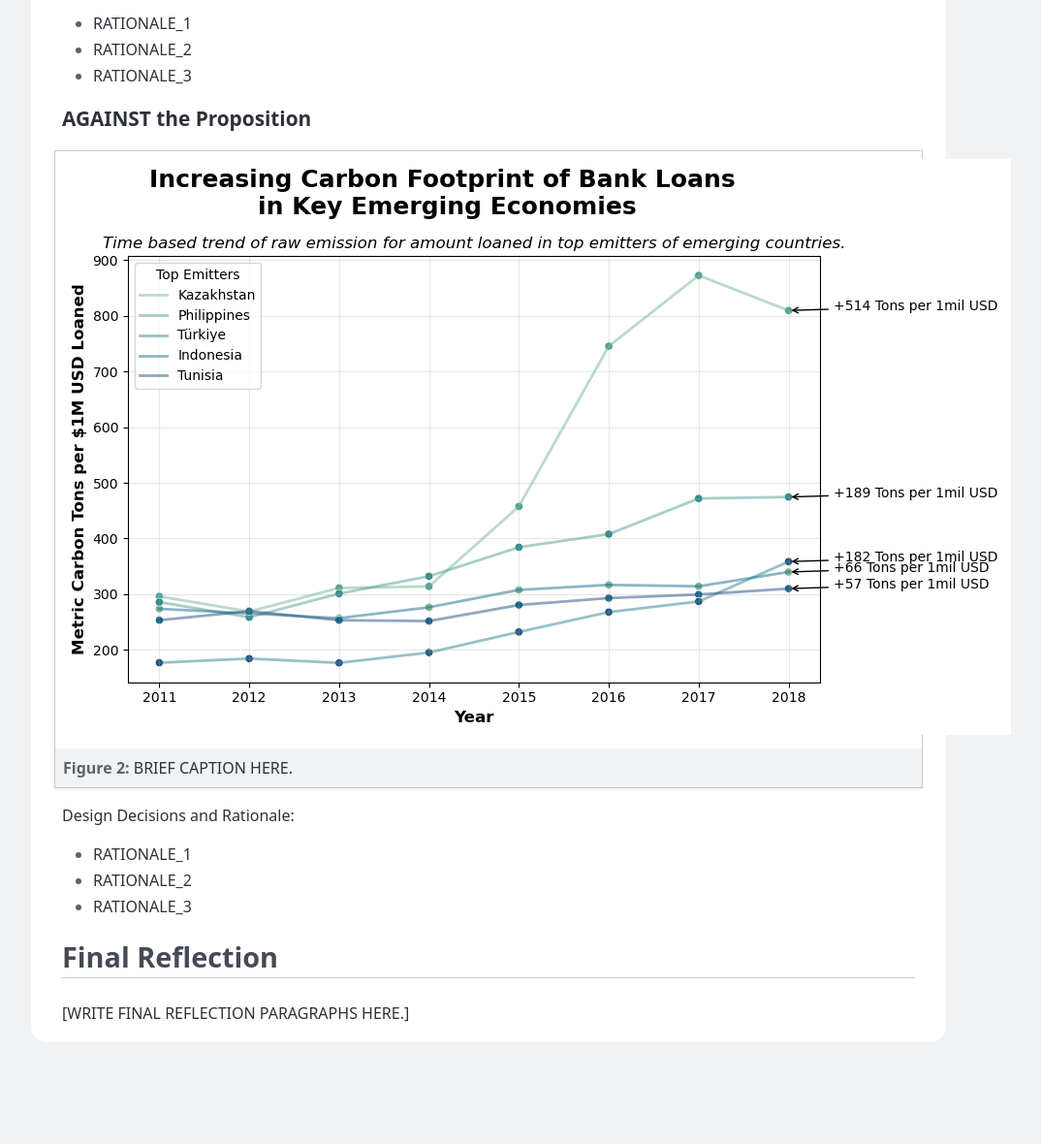
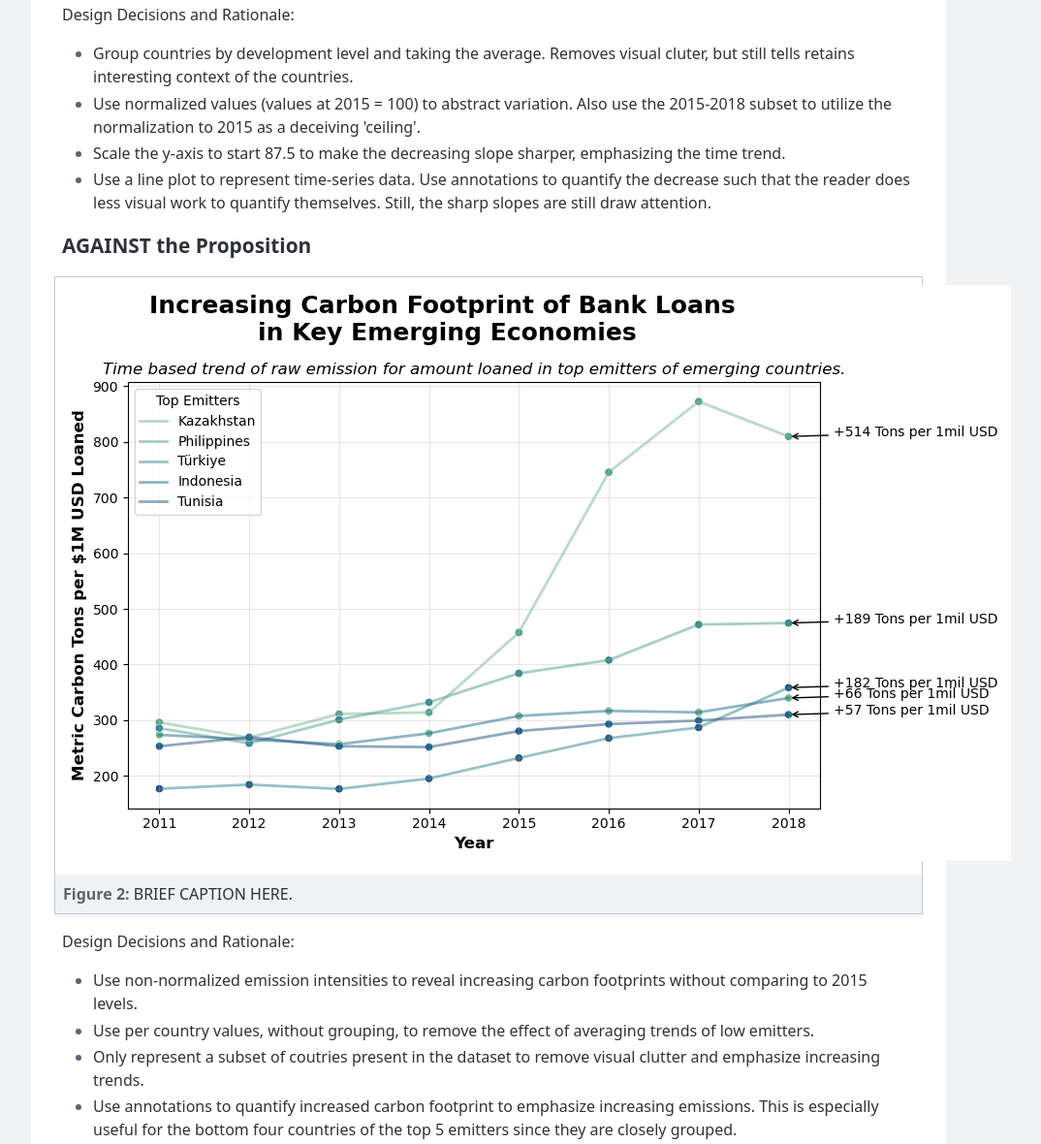
Before and after one commit to cecilia-mariea/proj02-website, a plain HTML site: page index.html in a window 1280 px wide. Shown: the part 1312-2492 px from the top of the page at 97% size, without its empty margins (136-1210 px from the left). Before the commit the page ends 2395 px from the top, so only its background shows below. Drawn offline with Linux system fonts and the light colour scheme.

Commit message:
updated design rationale

```diff
--- a/index.html
+++ b/index.html
@@ -156,7 +156,7 @@
     </header>
 
     <main>
-      <h2>Proposition: [STATE PROPOSITION]</h2>
+      <h2>Proposition: For a variety of countries, the carbon footprint of bank loans is decreasing or steady over time.</h2>
 
       <section>
         <h3>FOR the Proposition</h3>
@@ -169,9 +169,10 @@
         <p>Design Decisions and Rationale:</p>
 
         <ul>
-          <li>RATIONALE_1</li>
-          <li>RATIONALE_2</li>
-          <li>RATIONALE_3</li>
+          <li>Group countries by development level and taking the average. Removes visual cluter, but still tells retains interesting context of the countries.</li>
+          <li>Use normalized values (values at 2015 = 100) to abstract variation. Also use the 2015-2018 subset to utilize the normalization to 2015 as a deceiving 'ceiling'.</li>
+          <li>Scale the y-axis to start 87.5 to make the decreasing slope sharper, emphasizing the time trend.</li>
+          <li>Use a line plot to represent time-series data. Use annotations to quantify the decrease such that the reader does less visual work to quantify themselves. Still, the sharp slopes are still draw attention.</li>
         </ul>
       </section>
 
@@ -186,9 +187,10 @@
         <p>Design Decisions and Rationale:</p>
 
         <ul>
-          <li>RATIONALE_1</li>
-          <li>RATIONALE_2</li>
-          <li>RATIONALE_3</li>
+          <li>Use non-normalized emission intensities to reveal increasing carbon footprints without comparing to 2015 levels.</li>
+          <li>Use per country values, without grouping, to remove the effect of averaging trends of low emitters.</li>
+          <li>Only represent a subset of coutries present in the dataset to remove visual clutter and emphasize increasing trends.</li>
+          <li> Use annotations to quantify increased carbon footprint to emphasize increasing emissions. This is especially useful for the bottom four countries of the top 5 emitters since they are closely grouped. </li>
         </ul>
       </section>
 
```
